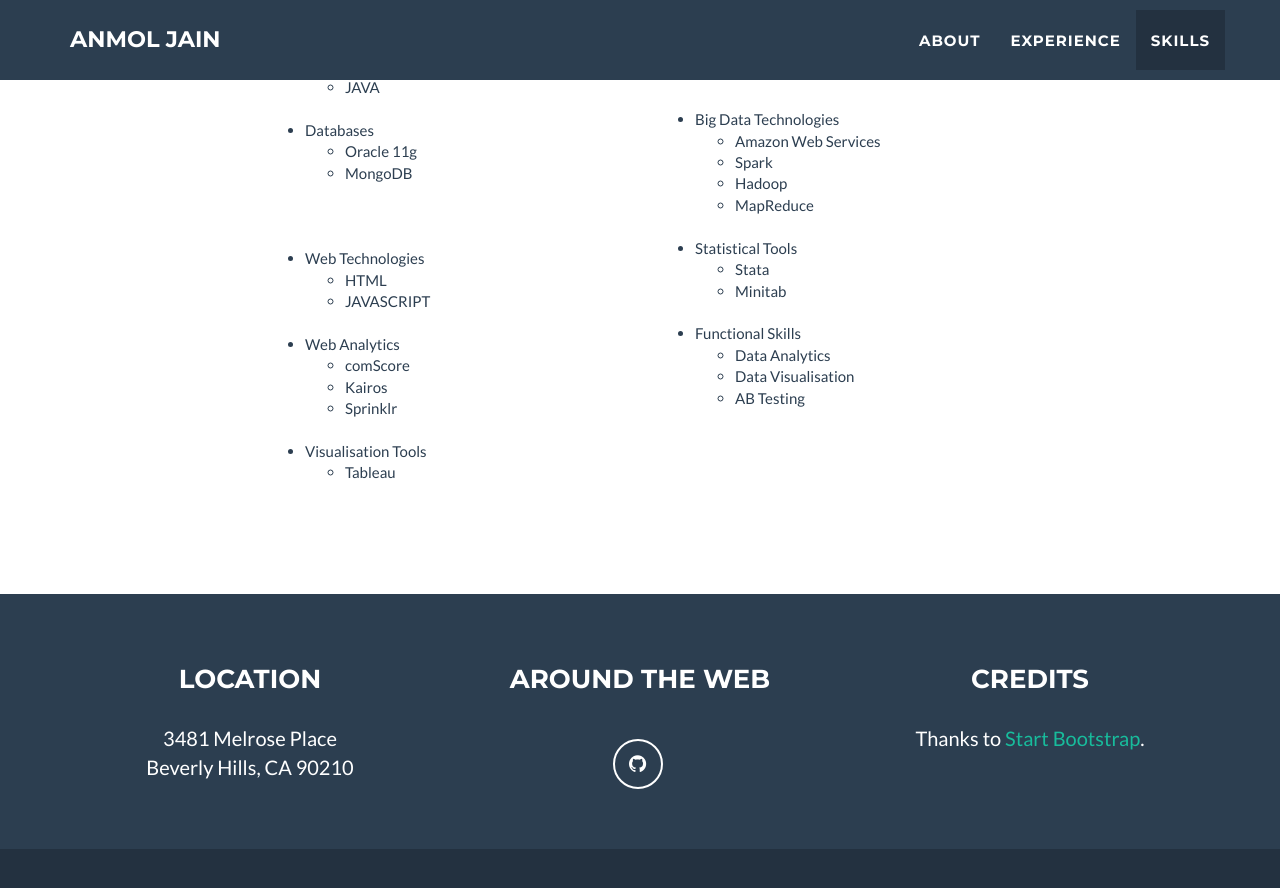
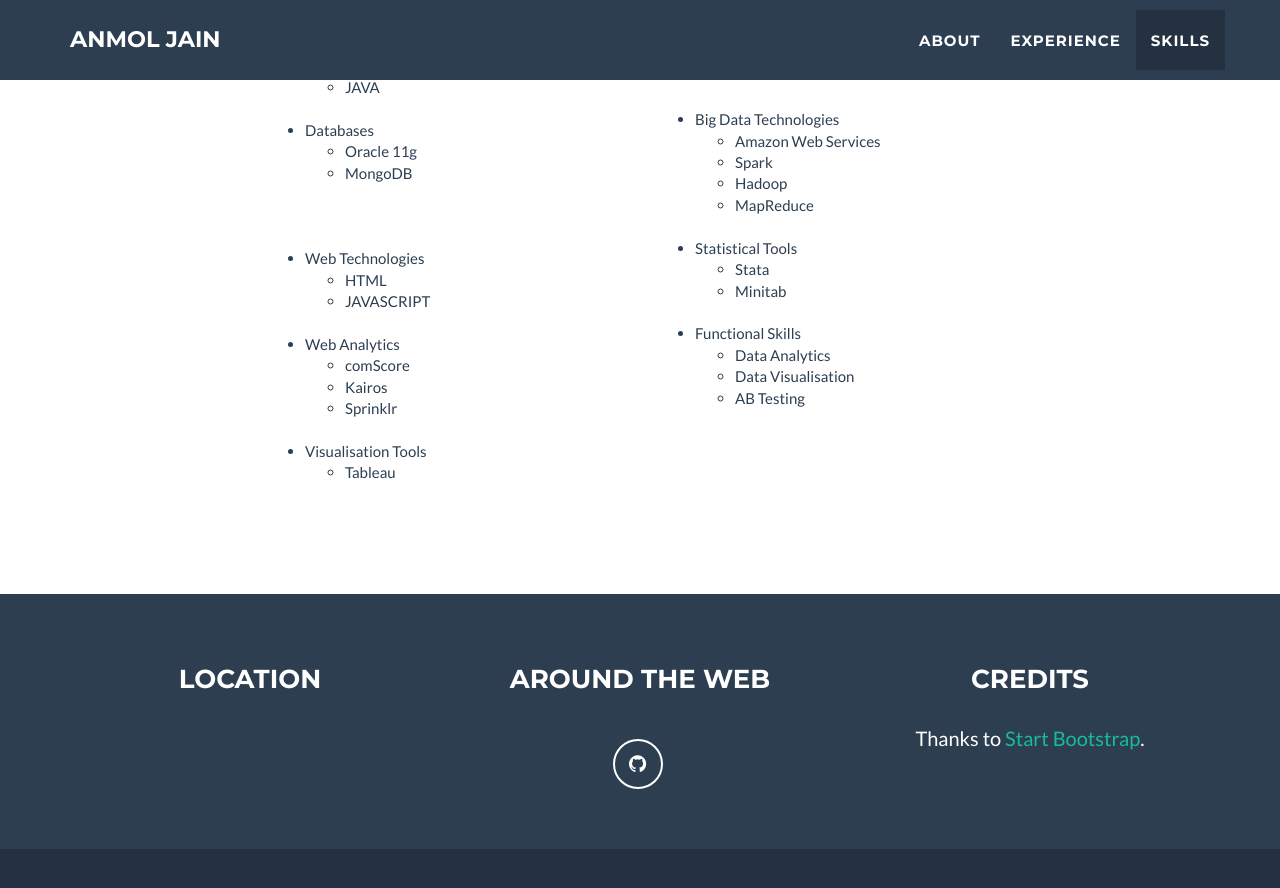
Before and after one commit to anmolaj/anmolaj.github.io, a Jekyll site: the page built from index.html, in a window 1280 px wide and 900 px high, scrolled down 2579 px. Shown: the top 888 px of the window. Built offline with Jekyll 4.4.1, drawn with Linux system fonts in a browser that asks for light colours.

```diff
--- a/_config.yml
+++ b/_config.yml
@@ -50,9 +50,8 @@ social:
     url: http://github.com/anmolaj
 
 # Postal address (add as many lines as necessary)
-address:
-  - line: 3481 Melrose Place
-  - line: Beverly Hills, CA 90210
+Contact:
+  - line: anmol.aj@gmail.com
 
 # Credits content
 credits: 'Thanks to <a href="http://startbootstrap.com">Start Bootstrap</a>.'
```
